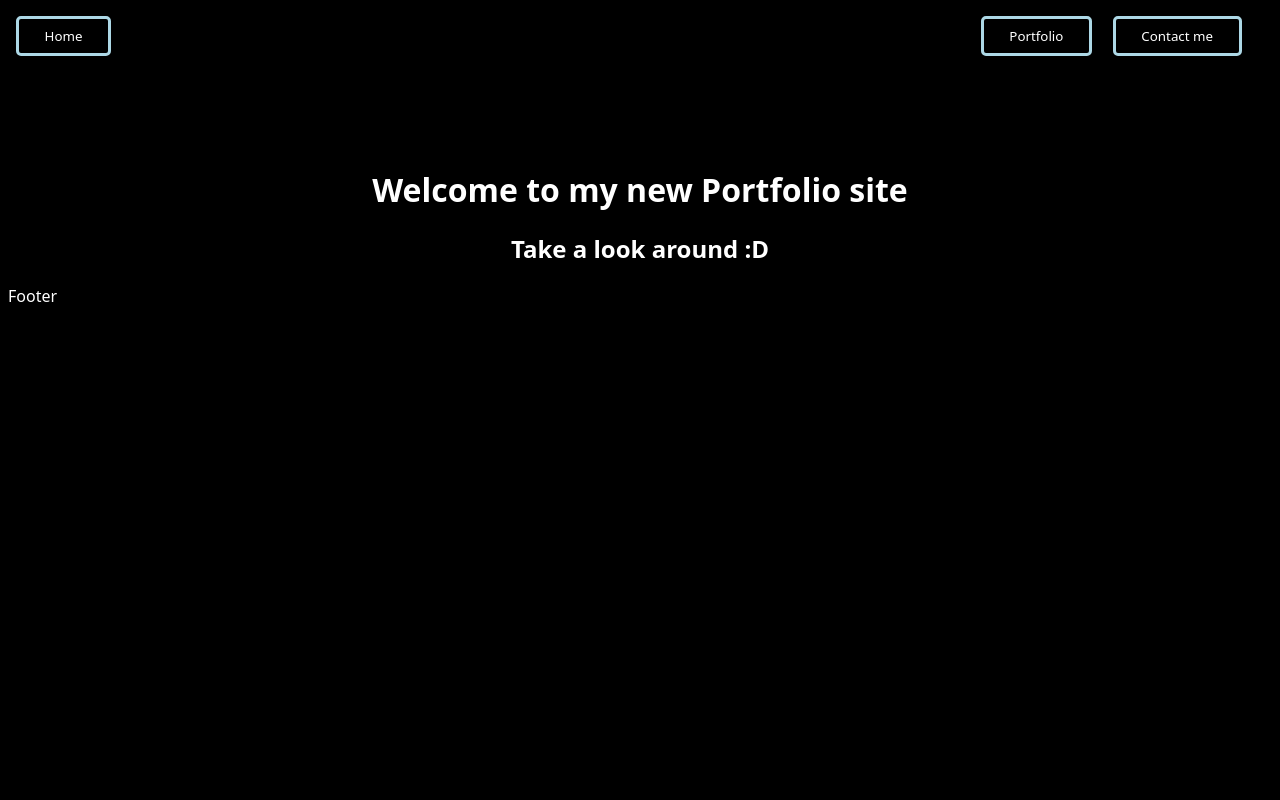
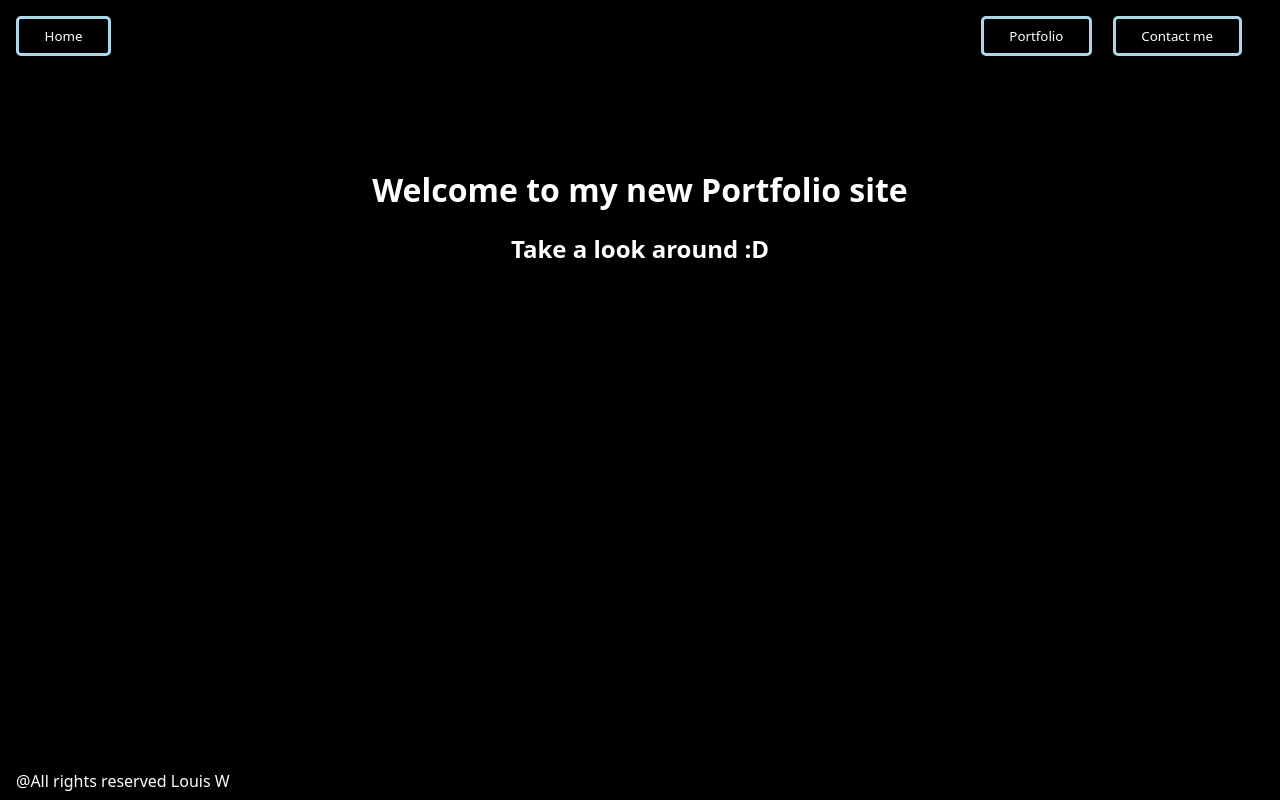
Before and after one commit to LouisWdev/myPortfolio, a React (Vite) app: page / in a window 1280 px wide. Built offline with nearby package versions, Linux system fonts and the light colour scheme.

Commit message:
Home and footer

```diff
--- a/src/components/Footer.tsx
+++ b/src/components/Footer.tsx
@@ -1,9 +1,15 @@
-import React from 'react'
+import styled from "styled-components";
 
 const Footer = () => {
   return (
-    <div>Footer</div>
+    <MainFooterContainer>@All rights reserved Louis W</MainFooterContainer>
   )
 }
 
 export default Footer
+
+const MainFooterContainer = styled.div`
+      position: absolute;
+      bottom: 0%;
+      margin: 1vh;
+`;
--- a/src/pages/Home.tsx
+++ b/src/pages/Home.tsx
@@ -5,6 +5,7 @@ const Home = () => {
     <HomeContainer>
         <MainTitle>Welcome to my new Portfolio site</MainTitle>
         <SubTitle>Take a look around :D</SubTitle>
+        <MainButton></MainButton>
     </HomeContainer>
   )
 }
```
